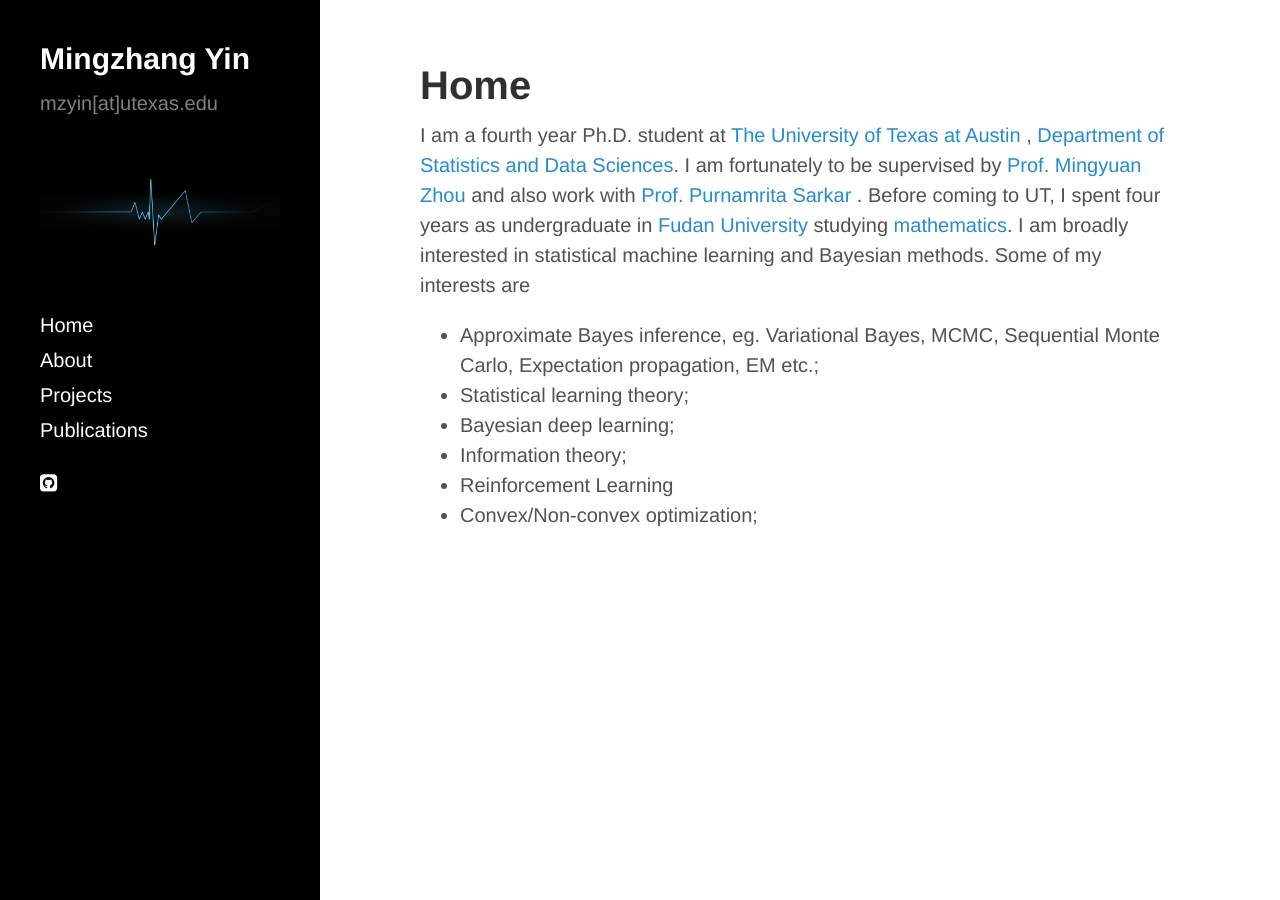
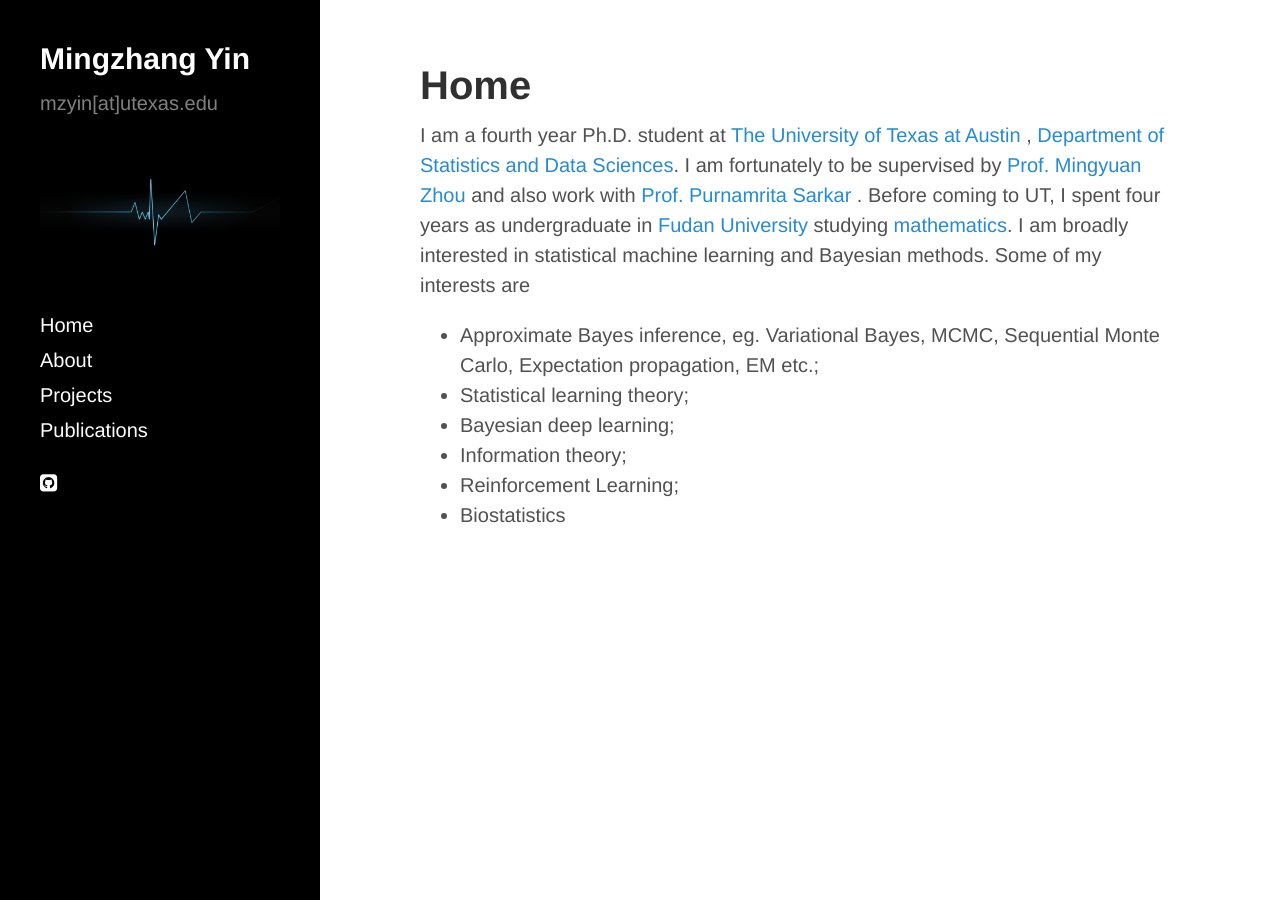
Before and after one commit to mingzhang-yin/mingzhang-yin.github.io, a Jekyll site: the page built from index.md, in a window 1280 px wide. Built offline with Jekyll 4.4.1, drawn with Linux system fonts in a browser that asks for light colours; nearby versions of some CDN libraries.

Commit message:
Update index.md

```diff
--- a/index.md
+++ b/index.md
@@ -20,6 +20,6 @@ title: Home
   <li> Statistical learning theory; </li>
   <li> Bayesian deep learning; </li>
   <li> Information theory; </li>
-  <li> Reinforcement Learning </li>
-   <li> Convex/Non-convex optimization; </li>
+  <li> Reinforcement Learning; </li>
+   <li> Biostatistics </li>
   </ul>
```
